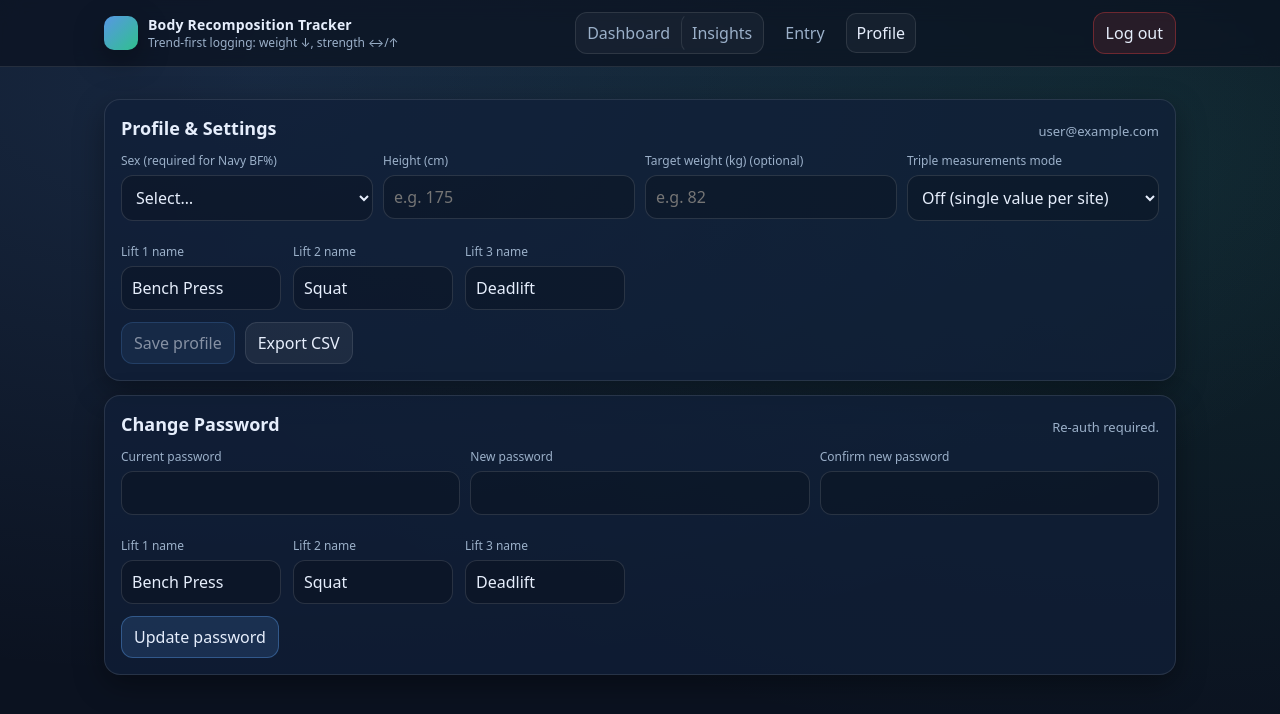
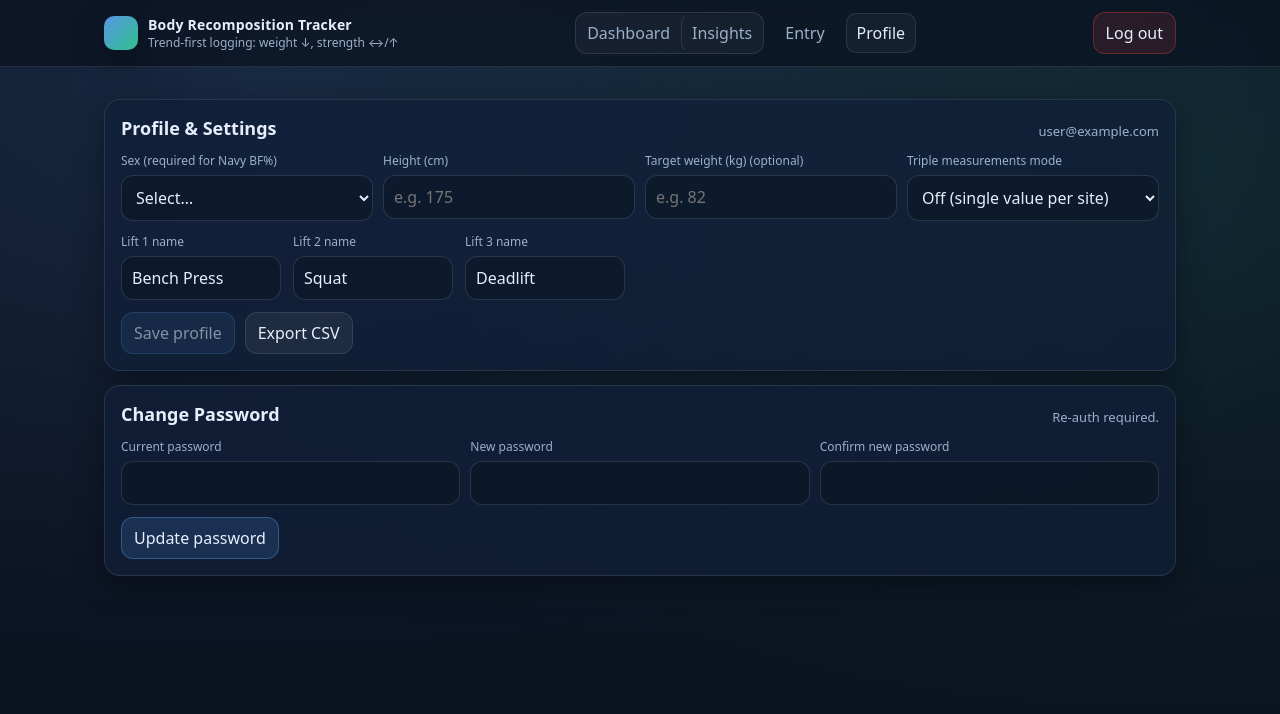
Before and after one commit to andrefsilveriog/Body-Recomp-Tracker, a React (Vite) app: page /profile in a window 1280 px wide. Shown: the top 714 px of the page. Built offline with nearby package versions, Linux system fonts and the light colour scheme; no server answers; the database is empty; sample sign-in values are in the browser's storage.

Commit message:
Fix lift name inputs + saving

```diff
--- a/src/pages/Profile.jsx
+++ b/src/pages/Profile.jsx
@@ -1,10 +1,12 @@
-import React, { useEffect, useMemo, useState } from 'react'
+import React, { useEffect, useState } from 'react'
 import { EmailAuthProvider, reauthenticateWithCredential, updatePassword } from 'firebase/auth'
 import { useAuth } from '../state/AuthContext.jsx'
 import { useProfile } from '../state/ProfileContext.jsx'
 import { downloadCsv, buildCsvRows } from '../utils/csv.js'
 import { buildDerivedSeries } from '../utils/calculations.js'
 import { listenEntries } from '../services/entries.js'
+
+const DEFAULT_LIFTS = ['Bench Press', 'Squat', 'Deadlift']
 
 export default function Profile() {
   const { user } = useAuth()
@@ -14,9 +16,13 @@ export default function Profile() {
   const [height, setHeight] = useState(profile.height || '')
   const [targetWeight, setTargetWeight] = useState(profile.targetWeight ?? '')
   const [triple, setTriple] = useState(!!profile.triplemeasurements)
-  const [lift1, setLift1] = useState((profile.liftNames?.[0]) || 'Bench Press')
-  const [lift2, setLift2] = useState((profile.liftNames?.[1]) || 'Squat')
-  const [lift3, setLift3] = useState((profile.liftNames?.[2]) || 'Deadlift')
+
+  const initialLiftNames = (Array.isArray(profile.liftNames) && profile.liftNames.length === 3)
+    ? profile.liftNames
+    : DEFAULT_LIFTS
+  const [lift1, setLift1] = useState(initialLiftNames[0])
+  const [lift2, setLift2] = useState(initialLiftNames[1])
+  const [lift3, setLift3] = useState(initialLiftNames[2])
 
   const [busy, setBusy] = useState(false)
   const [msg, setMsg] = useState(null)
@@ -30,17 +36,25 @@ export default function Profile() {
   const [entries, setEntries] = useState([])
   const [loadedEntries, setLoadedEntries] = useState(false)
 
-  React.useEffect(() => {
+  useEffect(() => {
     setSex(profile.sex || '')
     setHeight(profile.height || '')
     setTargetWeight(profile.targetWeight ?? '')
     setTriple(!!profile.triplemeasurements)
-  }, [profile.sex, profile.height, profile.targetWeight, profile.triplemeasurements])
+
+    const ln = (Array.isArray(profile.liftNames) && profile.liftNames.length === 3)
+      ? profile.liftNames
+      : DEFAULT_LIFTS
+    setLift1(ln[0])
+    setLift2(ln[1])
+    setLift3(ln[2])
+  }, [profile.sex, profile.height, profile.targetWeight, profile.triplemeasurements, profile.liftNames])
 
   async function saveProfile(e) {
     e.preventDefault()
     setMsg(null)
     setBusy(true)
+
     try {
       const h = Number(height)
       if (!sex) throw new Error('Sex is required.')
@@ -52,12 +66,19 @@ export default function Profile() {
         if (!Number.isFinite(tw) || tw <= 0) throw new Error('Target weight must be a positive number (kg).')
       }
 
+      const liftNames = [lift1, lift2, lift3].map((s, i) => {
+        const v = String(s ?? '').trim()
+        return v || DEFAULT_LIFTS[i]
+      })
+
       await updateProfile({
         sex,
         height: h,
         targetWeight: tw,
         triplemeasurements: !!triple,
+        liftNames,
       })
+
       setMsg({ type: 'success', text: 'Profile saved.' })
     } catch (err) {
       setMsg({ type: 'error', text: err?.message || 'Failed to save profile.' })
@@ -70,16 +91,20 @@ export default function Profile() {
     e.preventDefault()
     setMsg(null)
     if (!user?.email) return
+
     if (newPw !== newPw2) {
       setMsg({ type: 'error', text: 'New passwords do not match.' })
       return
     }
+
     setBusy(true)
     try {
       const cred = EmailAuthProvider.credential(user.email, currentPw)
       await reauthenticateWithCredential(user, cred)
       await updatePassword(user, newPw)
-      setCurrentPw(''); setNewPw(''); setNewPw2('')
+      setCurrentPw('')
+      setNewPw('')
+      setNewPw2('')
       setMsg({ type: 'success', text: 'Password updated.' })
     } catch (err) {
       setMsg({ type: 'error', text: err?.message || 'Failed to update password.' })
@@ -91,14 +116,18 @@ export default function Profile() {
   async function loadForExport() {
     if (loadedEntries) return
     return new Promise((resolve, reject) => {
-      const unsub = listenEntries(user.uid, (data) => {
-        setEntries(data)
-        setLoadedEntries(true)
-        unsub()
-        resolve()
-      }, (err) => {
-        reject(err)
-      })
+      const unsub = listenEntries(
+        user.uid,
+        (data) => {
+          setEntries(data)
+          setLoadedEntries(true)
+          unsub()
+          resolve()
+        },
+        (err) => {
+          reject(err)
+        }
+      )
     })
   }
 
@@ -107,9 +136,14 @@ export default function Profile() {
     setBusy(true)
     try {
       await loadForExport()
-      const derived = buildDerivedSeries(entries, { ...profile, sex, height: Number(height), triplemeasurements: !!triple })
+      const derived = buildDerivedSeries(entries, {
+        ...profile,
+        sex,
+        height: Number(height),
+        triplemeasurements: !!triple,
+      })
       const rows = buildCsvRows({ entries, derived })
-      const filename = `body-recomp-${user.uid}-${new Date().toISOString().slice(0,10)}.csv`
+      const filename = `body-recomp-${user.uid}-${new Date().toISOString().slice(0, 10)}.csv`
       downloadCsv(filename, rows)
       setMsg({ type: 'success', text: 'CSV downloaded.' })
     } catch (err) {
@@ -158,21 +192,21 @@ export default function Profile() {
                 <option value="1">On (up to 3 readings per site)</option>
               </select>
             </div>
+          </div>
+
           <div className="grid" style={{ marginTop: 12 }}>
             <div className="field">
               <label>Lift 1 name</label>
-              <input value={lift1} onChange={(e) => setLift1(e.target.value)} placeholder="Bench Press" />
+              <input value={lift1} onChange={(e) => setLift1(e.target.value)} placeholder={DEFAULT_LIFTS[0]} />
             </div>
             <div className="field">
               <label>Lift 2 name</label>
-              <input value={lift2} onChange={(e) => setLift2(e.target.value)} placeholder="Squat" />
+              <input value={lift2} onChange={(e) => setLift2(e.target.value)} placeholder={DEFAULT_LIFTS[1]} />
             </div>
             <div className="field">
               <label>Lift 3 name</label>
-              <input value={lift3} onChange={(e) => setLift3(e.target.value)} placeholder="Deadlift" />
+              <input value={lift3} onChange={(e) => setLift3(e.target.value)} placeholder={DEFAULT_LIFTS[2]} />
             </div>
-          </div>
-
           </div>
 
           <div className="footer-actions">
@@ -202,21 +236,6 @@ export default function Profile() {
               <label>Confirm new password</label>
               <input type="password" value={newPw2} onChange={(e) => setNewPw2(e.target.value)} required />
             </div>
-          <div className="grid" style={{ marginTop: 12 }}>
-            <div className="field">
-              <label>Lift 1 name</label>
-              <input value={lift1} onChange={(e) => setLift1(e.target.value)} placeholder="Bench Press" />
-            </div>
-            <div className="field">
-              <label>Lift 2 name</label>
-              <input value={lift2} onChange={(e) => setLift2(e.target.value)} placeholder="Squat" />
-            </div>
-            <div className="field">
-              <label>Lift 3 name</label>
-              <input value={lift3} onChange={(e) => setLift3(e.target.value)} placeholder="Deadlift" />
-            </div>
-          </div>
-
           </div>
 
           <div className="footer-actions">
```
Also changed, not shown: 2 other files (tests, documents, lock files or other folders).
